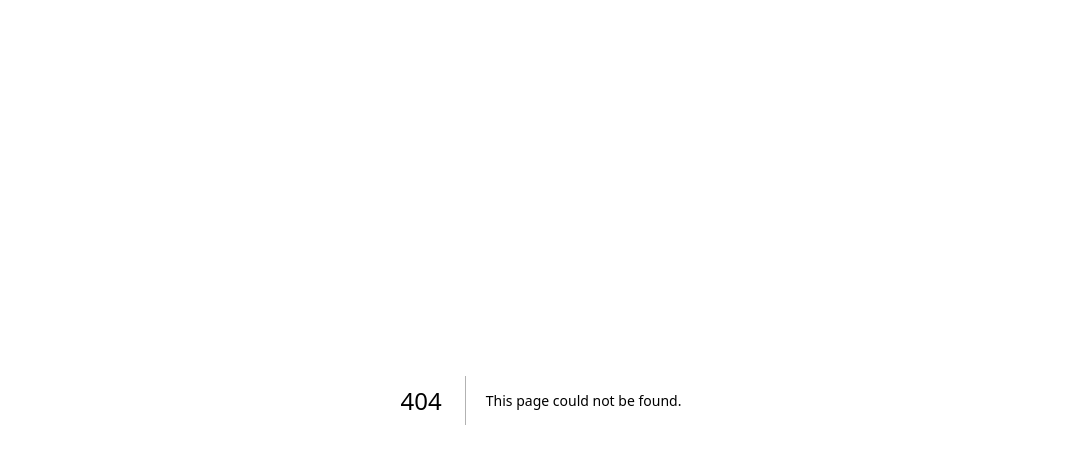
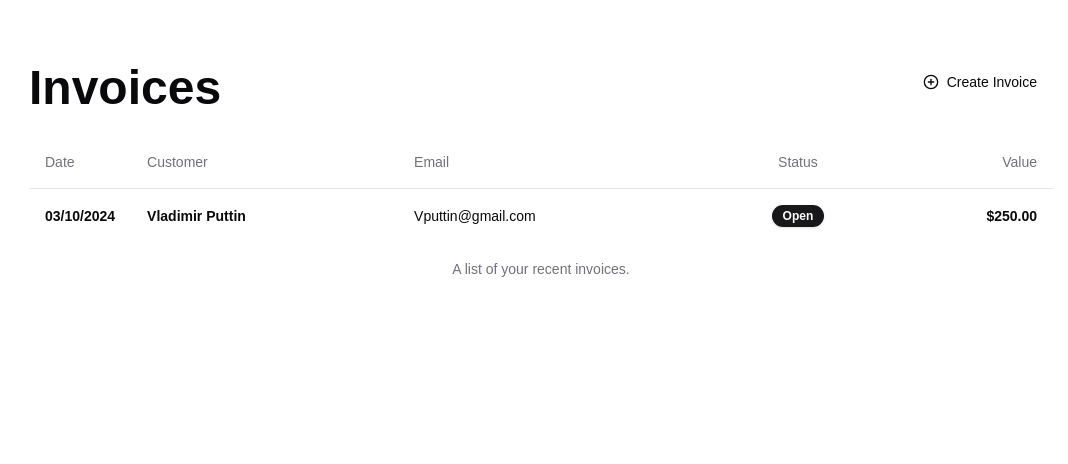
Before and after one commit to kokoforbes/quickbill, a Next.js app: page /dashboard in a window 1280 px wide. Before the commit this address had no page. Shown: the top 464 px of the page, without its empty margins (99-1167 px from the left). Built offline with nearby package versions, Linux system fonts and the light colour scheme.

Commit message:
created Invoice page

```diff
--- a/package.json
+++ b/package.json
@@ -10,6 +10,7 @@
   },
   "dependencies": {
     "@radix-ui/react-icons": "^1.3.0",
+    "@radix-ui/react-slot": "^1.1.0",
     "class-variance-authority": "^0.7.0",
     "clsx": "^2.1.1",
     "lucide-react": "^0.447.0",
--- /dev/null
+++ b/src/app/dashboard/page.tsx
@@ -0,0 +1,61 @@
+import { CirclePlus } from "lucide-react";
+
+import Link from "next/link";
+import {
+  Table,
+  TableBody,
+  TableCaption,
+  TableCell,
+  TableHead,
+  TableHeader,
+  TableRow,
+} from "@/components/ui/table";
+import { Badge } from "@/components/ui/badge";
+import { Button } from "@/components/ui/button";
+
+export default function dashboard() {
+  return (
+    <main className='flex flex-col justify-center gap-6 h-full max-w-5xl mx-auto my-16'>
+      <div className='flex justify-between'>
+        <h1 className='text-5xl font-bold'>Invoices</h1>
+
+        <Button variant='ghost' className='inline-flex gap-2' asChild>
+          <Link href=''>
+            <CirclePlus className='h-4 w-4' />
+            Create Invoice
+          </Link>
+        </Button>
+      </div>
+
+      <Table>
+        <TableCaption>A list of your recent invoices.</TableCaption>
+        <TableHeader>
+          <TableRow>
+            <TableHead className='w-[100px] p-4'>Date</TableHead>
+            <TableHead className='p-4'>Customer</TableHead>
+            <TableHead className='p-4'>Email</TableHead>
+            <TableHead className='text-center p-4'>Status</TableHead>
+            <TableHead className='text-right p-4'>Value</TableHead>
+          </TableRow>
+        </TableHeader>
+        <TableBody>
+          <TableRow>
+            <TableCell className='text-left p-4'>
+              <span className='font-semibold'>03/10/2024</span>
+            </TableCell>
+            <TableCell className='text-left p-4'>
+              <span className='font-semibold'>Vladimir Puttin</span>
+            </TableCell>
+            <TableCell className='text-left p-4'>Vputtin@gmail.com</TableCell>
+            <TableCell className='text-center p-4'>
+              <Badge className='rounded-full'>Open</Badge>
+            </TableCell>
+            <TableCell className='text-right p-4'>
+              <span className='font-semibold'> $250.00</span>
+            </TableCell>
+          </TableRow>
+        </TableBody>
+      </Table>
+    </main>
+  );
+}
--- a/src/app/page.tsx
+++ b/src/app/page.tsx
@@ -1,7 +1,16 @@
+import Link from "next/link";
+import { Button } from "@/components/ui/button";
+
 export default function Home() {
   return (
-    <div className='grid grid-rows-[20px_1fr_20px] items-center justify-items-center min-h-screen p-8 pb-20 gap-16 sm:p-20 font-[family-name:var(--font-geist-sans)]'>
-      <main></main>
-    </div>
+    <main className='flex flex-col justify-center gap-6 min-h-screen text-center max-w-5xl mx-auto'>
+      <h1 className='text-5xl font-bold'>QuickBill</h1>
+
+      <div>
+        <Button asChild>
+          <Link href='/dashboard'>Sign In</Link>
+        </Button>
+      </div>
+    </main>
   );
 }
--- /dev/null
+++ b/src/components/ui/badge.tsx
@@ -0,0 +1,36 @@
+import * as React from "react"
+import { cva, type VariantProps } from "class-variance-authority"
+
+import { cn } from "@/lib/utils"
+
+const badgeVariants = cva(
+  "inline-flex items-center rounded-md border px-2.5 py-0.5 text-xs font-semibold transition-colors focus:outline-none focus:ring-2 focus:ring-ring focus:ring-offset-2",
+  {
+    variants: {
+      variant: {
+        default:
+          "border-transparent bg-primary text-primary-foreground shadow hover:bg-primary/80",
+        secondary:
+          "border-transparent bg-secondary text-secondary-foreground hover:bg-secondary/80",
+        destructive:
+          "border-transparent bg-destructive text-destructive-foreground shadow hover:bg-destructive/80",
+        outline: "text-foreground",
+      },
+    },
+    defaultVariants: {
+      variant: "default",
+    },
+  }
+)
+
+export interface BadgeProps
+  extends React.HTMLAttributes<HTMLDivElement>,
+    VariantProps<typeof badgeVariants> {}
+
+function Badge({ className, variant, ...props }: BadgeProps) {
+  return (
+    <div className={cn(badgeVariants({ variant }), className)} {...props} />
+  )
+}
+
+export { Badge, badgeVariants }
--- /dev/null
+++ b/src/components/ui/button.tsx
@@ -0,0 +1,57 @@
+import * as React from "react"
+import { Slot } from "@radix-ui/react-slot"
+import { cva, type VariantProps } from "class-variance-authority"
+
+import { cn } from "@/lib/utils"
+
+const buttonVariants = cva(
+  "inline-flex items-center justify-center whitespace-nowrap rounded-md text-sm font-medium transition-colors focus-visible:outline-none focus-visible:ring-1 focus-visible:ring-ring disabled:pointer-events-none disabled:opacity-50",
+  {
+    variants: {
+      variant: {
+        default:
+          "bg-primary text-primary-foreground shadow hover:bg-primary/90",
+        destructive:
+          "bg-destructive text-destructive-foreground shadow-sm hover:bg-destructive/90",
+        outline:
+          "border border-input bg-background shadow-sm hover:bg-accent hover:text-accent-foreground",
+        secondary:
+          "bg-secondary text-secondary-foreground shadow-sm hover:bg-secondary/80",
+        ghost: "hover:bg-accent hover:text-accent-foreground",
+        link: "text-primary underline-offset-4 hover:underline",
+      },
+      size: {
+        default: "h-9 px-4 py-2",
+        sm: "h-8 rounded-md px-3 text-xs",
+        lg: "h-10 rounded-md px-8",
+        icon: "h-9 w-9",
+      },
+    },
+    defaultVariants: {
+      variant: "default",
+      size: "default",
+    },
+  }
+)
+
+export interface ButtonProps
+  extends React.ButtonHTMLAttributes<HTMLButtonElement>,
+    VariantProps<typeof buttonVariants> {
+  asChild?: boolean
+}
+
+const Button = React.forwardRef<HTMLButtonElement, ButtonProps>(
+  ({ className, variant, size, asChild = false, ...props }, ref) => {
+    const Comp = asChild ? Slot : "button"
+    return (
+      <Comp
+        className={cn(buttonVariants({ variant, size, className }))}
+        ref={ref}
+        {...props}
+      />
+    )
+  }
+)
+Button.displayName = "Button"
+
+export { Button, buttonVariants }
--- /dev/null
+++ b/src/components/ui/table.tsx
@@ -0,0 +1,120 @@
+import * as React from "react"
+
+import { cn } from "@/lib/utils"
+
+const Table = React.forwardRef<
+  HTMLTableElement,
+  React.HTMLAttributes<HTMLTableElement>
+>(({ className, ...props }, ref) => (
+  <div className="relative w-full overflow-auto">
+    <table
+      ref={ref}
+      className={cn("w-full caption-bottom text-sm", className)}
+      {...props}
+    />
+  </div>
+))
+Table.displayName = "Table"
+
+const TableHeader = React.forwardRef<
+  HTMLTableSectionElement,
+  React.HTMLAttributes<HTMLTableSectionElement>
+>(({ className, ...props }, ref) => (
+  <thead ref={ref} className={cn("[&_tr]:border-b", className)} {...props} />
+))
+TableHeader.displayName = "TableHeader"
+
+const TableBody = React.forwardRef<
+  HTMLTableSectionElement,
+  React.HTMLAttributes<HTMLTableSectionElement>
+>(({ className, ...props }, ref) => (
+  <tbody
+    ref={ref}
+    className={cn("[&_tr:last-child]:border-0", className)}
+    {...props}
+  />
+))
+TableBody.displayName = "TableBody"
+
+const TableFooter = React.forwardRef<
+  HTMLTableSectionElement,
+  React.HTMLAttributes<HTMLTableSectionElement>
+>(({ className, ...props }, ref) => (
+  <tfoot
+    ref={ref}
+    className={cn(
+      "border-t bg-muted/50 font-medium [&>tr]:last:border-b-0",
+      className
+    )}
+    {...props}
+  />
+))
+TableFooter.displayName = "TableFooter"
+
+const TableRow = React.forwardRef<
+  HTMLTableRowElement,
+  React.HTMLAttributes<HTMLTableRowElement>
+>(({ className, ...props }, ref) => (
+  <tr
+    ref={ref}
+    className={cn(
+      "border-b transition-colors hover:bg-muted/50 data-[state=selected]:bg-muted",
+      className
+    )}
+    {...props}
+  />
+))
+TableRow.displayName = "TableRow"
+
+const TableHead = React.forwardRef<
+  HTMLTableCellElement,
+  React.ThHTMLAttributes<HTMLTableCellElement>
+>(({ className, ...props }, ref) => (
+  <th
+    ref={ref}
+    className={cn(
+      "h-10 px-2 text-left align-middle font-medium text-muted-foreground [&:has([role=checkbox])]:pr-0 [&>[role=checkbox]]:translate-y-[2px]",
+      className
+    )}
+    {...props}
+  />
+))
+TableHead.displayName = "TableHead"
+
+const TableCell = React.forwardRef<
+  HTMLTableCellElement,
+  React.TdHTMLAttributes<HTMLTableCellElement>
+>(({ className, ...props }, ref) => (
+  <td
+    ref={ref}
+    className={cn(
+      "p-2 align-middle [&:has([role=checkbox])]:pr-0 [&>[role=checkbox]]:translate-y-[2px]",
+      className
+    )}
+    {...props}
+  />
+))
+TableCell.displayName = "TableCell"
+
+const TableCaption = React.forwardRef<
+  HTMLTableCaptionElement,
+  React.HTMLAttributes<HTMLTableCaptionElement>
+>(({ className, ...props }, ref) => (
+  <caption
+    ref={ref}
+    className={cn("mt-4 text-sm text-muted-foreground", className)}
+    {...props}
+  />
+))
+TableCaption.displayName = "TableCaption"
+
+export {
+  Table,
+  TableHeader,
+  TableBody,
+  TableFooter,
+  TableHead,
+  TableRow,
+  TableCell,
+  TableCaption,
+}
```
Also changed, not shown: 1 other file (tests, documents, lock files or other folders).
